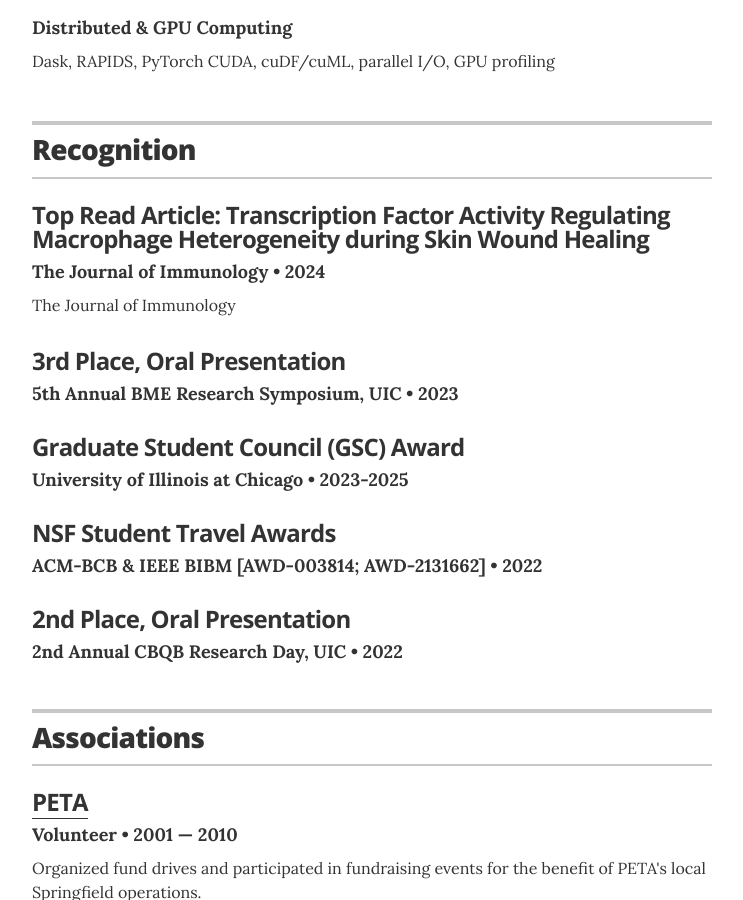
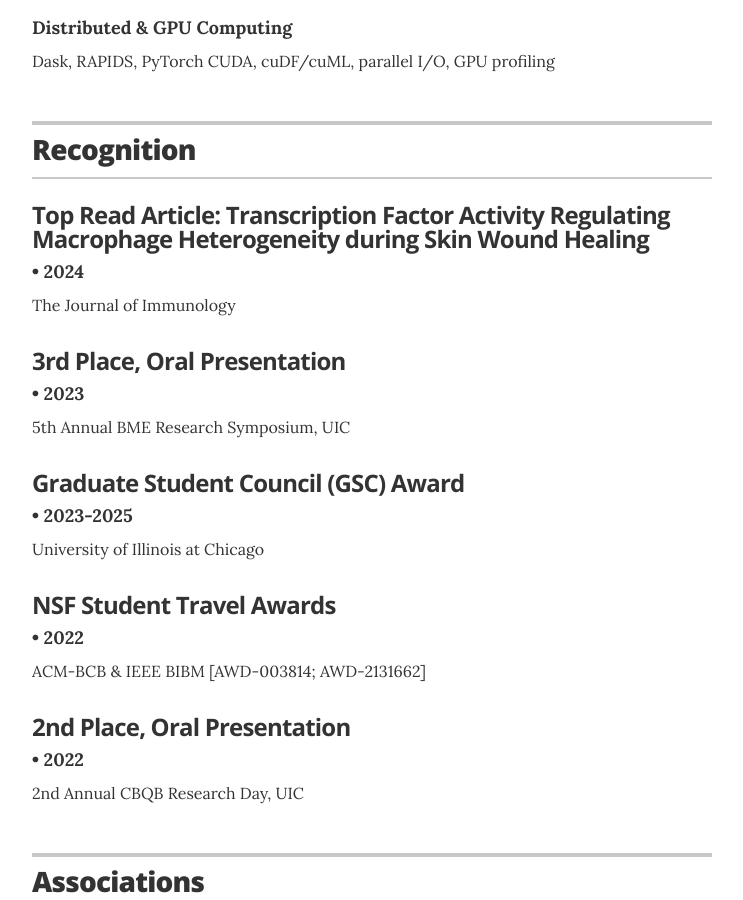
Before and after one commit to zandigohar/zandigohar.github.io, a Jekyll site: the page built from index.md, in a window 1280 px wide and 900 px high, scrolled down 3765 px. Shown: the whole window, without its empty margins (268-1011 px from the left). Built offline with Jekyll 4.4.1, drawn with Linux system fonts in a browser that asks for light colours.

Commit message:
Update recognitions.yml

```diff
--- a/_data/recognitions.yml
+++ b/_data/recognitions.yml
@@ -1,21 +1,20 @@
 # Recognitions
 - award: "Top Read Article: Transcription Factor Activity Regulating Macrophage Heterogeneity during Skin Wound Healing"
   summary: "The Journal of Immunology"
-  organization: "The Journal of Immunology"
   year: 2024
 
 - award: "3rd Place, Oral Presentation"
-  organization: "5th Annual BME Research Symposium, UIC"
+  summary: "5th Annual BME Research Symposium, UIC"
   year: 2023
 
 - award: "Graduate Student Council (GSC) Award"
-  organization: "University of Illinois at Chicago"
+  summary: "University of Illinois at Chicago"
   year: 2023-2025
 
 - award: "NSF Student Travel Awards"
-  organization: "ACM-BCB & IEEE BIBM [AWD-003814; AWD-2131662]"
+  summary: "ACM-BCB & IEEE BIBM [AWD-003814; AWD-2131662]"
   year: 2022
 
 - award: "2nd Place, Oral Presentation"
-  organization: "2nd Annual CBQB Research Day, UIC"
+  summary: "2nd Annual CBQB Research Day, UIC"
   year: 2022
```
